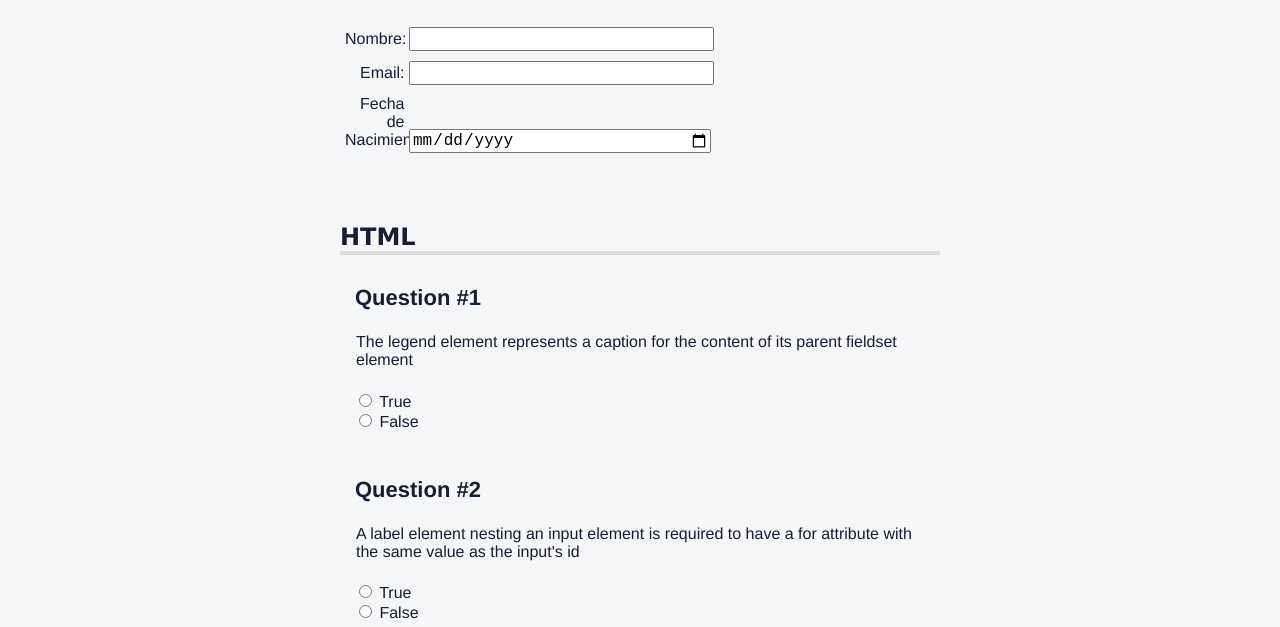
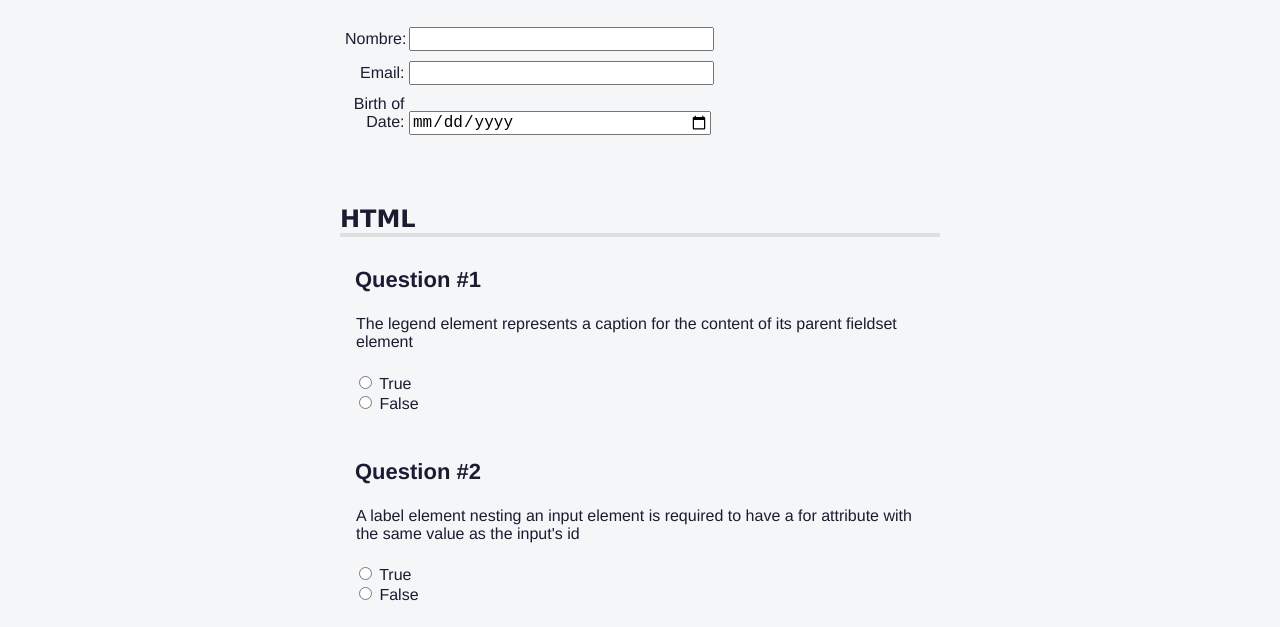
Before and after one commit to PlxCdT/Tarea-5.-Cuestionario, a plain HTML site: page index.html in a window 1280 px wide. Shown: the part 145-772 px from the top of the page. Drawn offline with Linux system fonts and the light colour scheme.

Commit message:
index.html

```diff
--- a/index.html
+++ b/index.html
@@ -32,7 +32,7 @@
             <input type="email" name="student-email" id="student-email" />
           </div>
           <div class="info">
-            <label for="birth-date">Fecha de Nacimiento:</label>
+            <label for="birth-date">Birth of Date:</label>
             <input type="date" name="birth-date" id="birth-date" />
           </div>
         </section>
```
